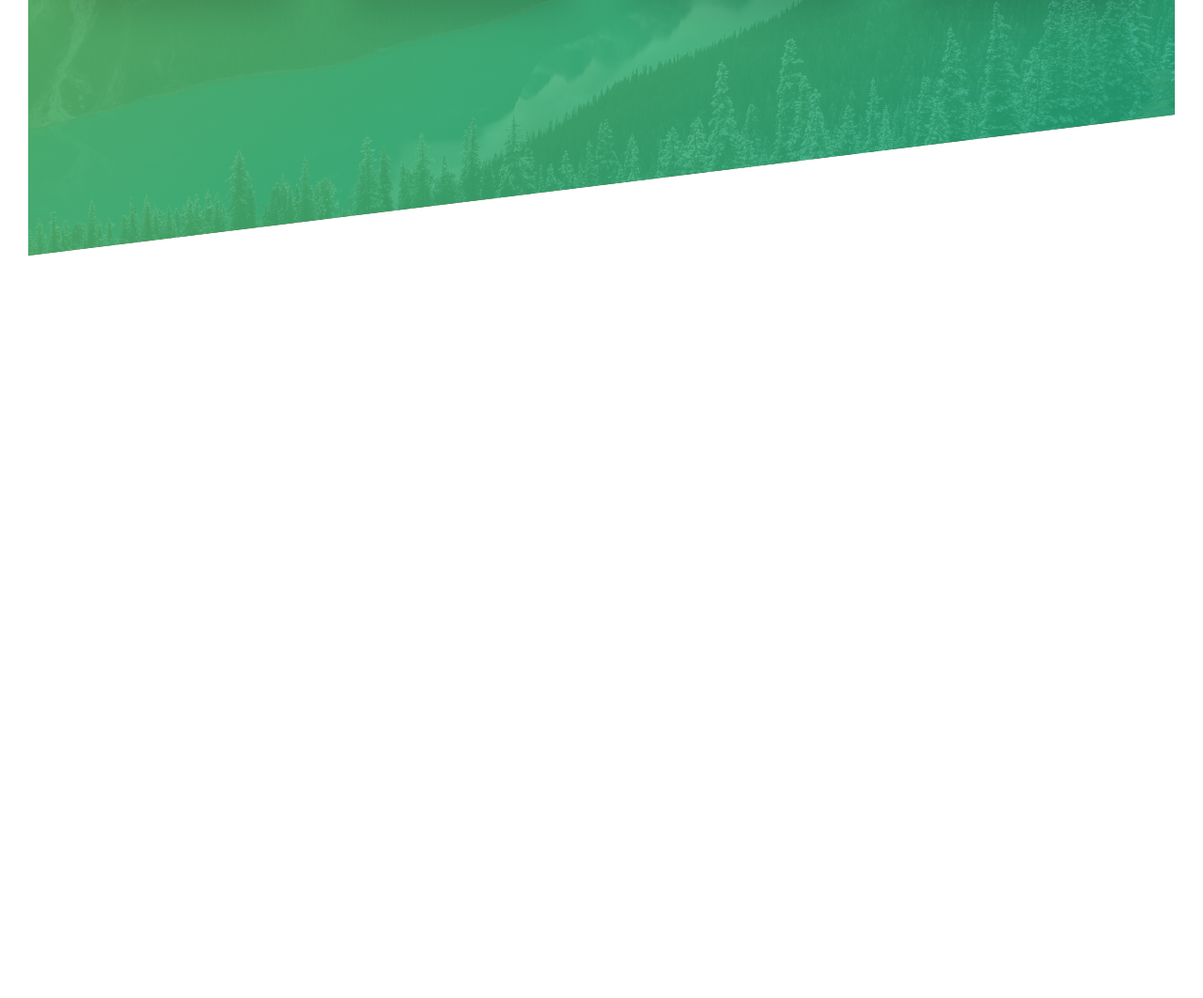
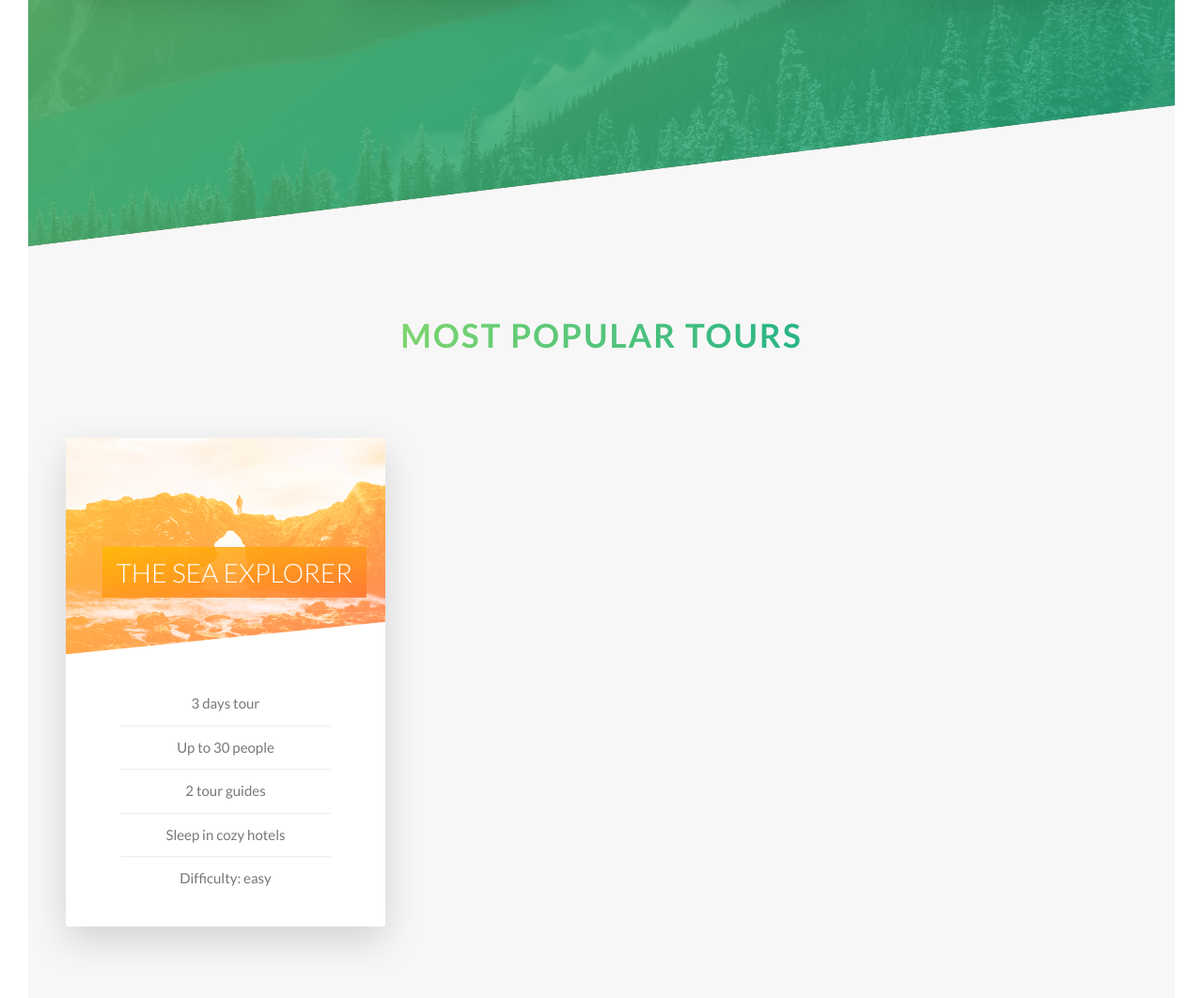
Before and after one commit to sailor95/scss-web-store, a website: page index.html in a window 1280 px wide. Shown: the part 2065-3127 px from the top of the page at 94% size. Before the commit the page ends 2337 px from the top, so only its background shows below. Drawn offline with Linux system fonts and the light colour scheme.

Commit message:
Create flip cards

```diff
--- a/index.html
+++ b/index.html
@@ -118,6 +118,53 @@
                 </div>
             </div>
         </section>
+
+        <section class="section-tours">
+            <div class="u-center-text u-margin-bottom-big">
+                <h2 class="heading-secondary">
+                    Most popular tours
+                </h2>
+            </div>
+
+            <div class="row">
+                <div class="col-1-of-3">
+                    <div class="card">
+                        <div class="card__side card__side--front">
+                            <div class="card__picture card__picture--1">
+                                &nbsp;
+                            </div>
+                            <h4 class="card__heading">
+                                <span class="card__heading-span card__heading-span--1">
+                                    The Sea Explorer
+                                </span>
+                            </h4>
+                            <div class="card__details">
+                                <ul>
+                                    <li>3 days tour</li>
+                                    <li>Up to 30 people</li>
+                                    <li>2 tour guides</li>
+                                    <li>Sleep in cozy hotels</li>
+                                    <li>Difficulty: easy</li>
+                                </ul>
+                            </div>
+                        </div>
+                        <div class="card__side card__side--back card__side--back-1">
+                            BBB
+                        </div>
+                    </div>
+                </div>
+                <div class="col-1-of-3">
+                    <div class="card">
+
+                    </div>
+                </div>
+                <div class="col-1-of-3">
+                    <div class="card">
+
+                    </div>
+                </div>
+            </div>
+        </section>
     </main>
 
     <!-- float grid -->
--- a/sass/abstracts/_variables.scss
+++ b/sass/abstracts/_variables.scss
@@ -3,7 +3,14 @@ $color-primary: #55c57a;
 $color-primary-light: #7ed56f;
 $color-primary-dark: #28b485;
 
+$color-secondary-light: #ffb900;
+$color-secondary-dark: #ff7730;
+
+$color-tertiary-light: #2998ff;
+$color-tertiary-dark: #5643fa;
+
 $color-grey-light-1: #f7f7f7;
+$color-grey-light-2: #eee;
 
 $color-grey-dark: #777;
 $color-white: #fff;
--- /dev/null
+++ b/sass/components/_card.scss
@@ -0,0 +1,111 @@
+.card {
+  perspective: 150rem;
+  -moz-perspective: 150rem;
+  position: relative;
+  height: 52rem;
+
+  &__side {
+    height: 52rem;
+    transition: all .8s ease;
+    position: absolute;
+    top: 0;
+    left: 0;
+    width: 100%;
+    backface-visibility: hidden;
+    border-radius: 3px;
+    overflow: hidden;
+    box-shadow: 0 1.5rem 4rem rgba($color: $color-black, $alpha: .15);
+
+    &--front {
+      background-color: white;
+    }
+
+    &--back {
+      transform: rotateY(180deg);
+
+      &-1 {
+        background-image: linear-gradient(to right bottom, $color-secondary-light, $color-secondary-dark);
+      }
+
+      &-2 {
+        background-image: linear-gradient(to right bottom, $color-secondary-light, $color-secondary-dark);
+      }
+
+      &-3 {
+        background-image: linear-gradient(to right bottom, $color-secondary-light, $color-secondary-dark);
+      }
+    }
+  }
+
+  &:hover &__side--front {
+    transform: rotateY(-180deg);
+  }
+
+  &:hover &__side--back {
+    transform: rotateY(0);
+  }
+
+  // Front side styling
+  &__picture {
+    background-size: cover;
+    height: 23rem;
+    background-blend-mode: screen;
+    -webkit-clip-path: polygon(0 0, 100% 0, 100% 85%, 0 100%);
+    clip-path: polygon(0 0, 100% 0, 100% 85%, 0 100%);
+
+    &--1 {
+      background-image: linear-gradient(to right bottom, $color-secondary-light, $color-secondary-dark), url(../../res/nat-5.jpg);
+    }
+
+    &--2 {
+      background-image: url(../../res/nat-6.jpg);
+    }
+
+    &--3 {
+      background-image: url(../../res/nat-7.jpg);
+    }
+  }
+
+  &__heading {
+    font-size: 2.8rem;
+    font-weight: 300;
+    text-align: right;
+    text-transform: uppercase;
+    color: $color-white;
+    position: absolute;
+    top: 12rem;
+    right: 2rem;
+  }
+
+  &__heading-span {
+    padding: 1rem 1.5rem;
+    -webkit-box-decoration-break: clone;
+    box-decoration-break: clone;
+
+    &--1 {
+      background-image: linear-gradient(to right bottom,
+          rgba($color-secondary-light, .85),
+          rgba($color-secondary-dark, .85));
+    }
+  }
+
+  &__details {
+    padding: 3rem;
+
+    ul {
+      list-style: none;
+      width: 80%;
+      margin: 0 auto;
+
+      li {
+        text-align: center;
+        font-size: 1.5rem;
+        padding: 1rem;
+
+        &:not(:last-child) {
+          border-bottom: 1px solid $color-grey-light-2;
+        }
+      }
+    }
+  }
+}
--- a/sass/main.scss
+++ b/sass/main.scss
@@ -8,6 +8,7 @@
 @import "base/utils";
 
 @import "components/button";
+@import "components/card";
 @import "components/compositions";
 @import "components/feature-box";
 
--- a/sass/pages/_home.scss
+++ b/sass/pages/_home.scss
@@ -10,10 +10,16 @@
     url(../../res/nat-4.jpg);
   background-size: cover;
   transform: skewY(-7deg);
-  margin-top: -10rem;
+  margin-top: -11rem;
 
   // The direct child
-  & > * {
+  &>* {
     transform: skewY(7deg);
   }
 }
+
+.section-tours {
+  background-color: $color-grey-light-1;
+  padding: 25rem 0 50rem;
+  margin-top: -11rem;
+}
```
Also changed, not shown: css/style.css, sass/base/_typography.scss (line endings or trailing spaces), sass/base/_utils.scss (line endings or trailing spaces).
